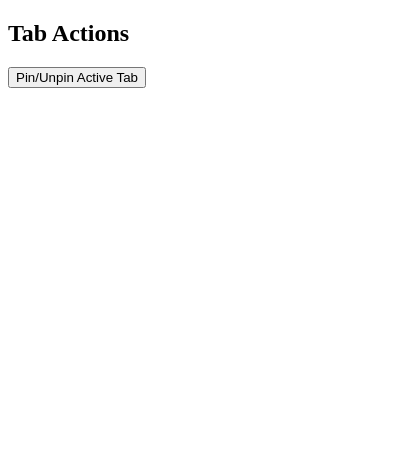
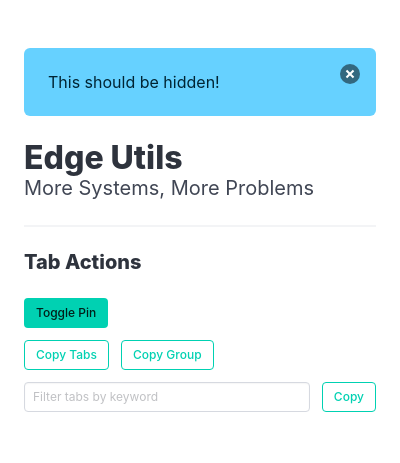
Before and after one commit to devynspencer/edge-utils, a browser extension: page src/html/popup.html in a window 400 px wide. Drawn offline with nearby package versions, Linux system fonts and the light colour scheme.

Commit message:
Add Bulma styling to popup.html

```diff
--- a/src/html/popup.html
+++ b/src/html/popup.html
@@ -1,18 +1,75 @@
 <!DOCTYPE html>
 <html>
+  <head>
+    <meta charset="utf-8" />
+    <meta name="viewport" content="width=device-width, initial-scale=1" />
+    <link
+      rel="stylesheet"
+      href="https://cdn.jsdelivr.net/npm/bulma@1.0.1/css/bulma.min.css"
+    />
+  </head>
 
+  <body>
+    <section class="section">
+      <div class="notification is-info">
+        <button class="delete"></button>
+        <p id="message">This should be hidden!</p>
+      </div>
 
-<body>
-    <div class="container">
-        <div id="message"></div>
+      <div class="container">
+        <h3 class="title is-3">Edge Utils</h3>
+        <p class="subtitle">More Systems, More Problems</p>
 
-        <h2>Tab Actions</h2>
-        <button class="action-btn" id="toggleActiveTabPin">Pin/Unpin Active Tab</button>
+        <hr />
 
-    </div>
+        <h5 class="title is-5">Tab Actions</h5>
+        <div class="field is-grouped">
+          <p class="control">
+            <button class="button is-primary is-small" id="toggleActiveTabPin">
+              Toggle Pin
+            </button>
+          </p>
+        </div>
+        <div class="field is-grouped">
+          <p class="control">
+            <button
+              class="button is-primary is-outlined is-small"
+              id="copyTabs"
+            >
+              Copy Tabs
+            </button>
+          </p>
+          <p class="control">
+            <button
+              class="button is-primary is-outlined is-small"
+              id="copyTabsFromGroup"
+            >
+              Copy Group
+            </button>
+          </p>
+        </div>
+        <div class="field is-grouped">
+          <p class="control is-expanded">
+            <input
+              class="input is-small"
+              type="text"
+              id="tabFilter"
+              placeholder="Filter tabs by keyword"
+            />
+          </p>
+          <p class="control">
+            <button
+              class="button is-primary is-outlined is-small"
+              id="copyFilteredTabs"
+            >
+              Copy
+            </button>
+          </p>
+        </div>
+      </div>
+    </section>
 
     <script src="../js/shared.js"></script>
     <script src="../js/popup.js"></script>
-</body>
-
+  </body>
 </html>
```
